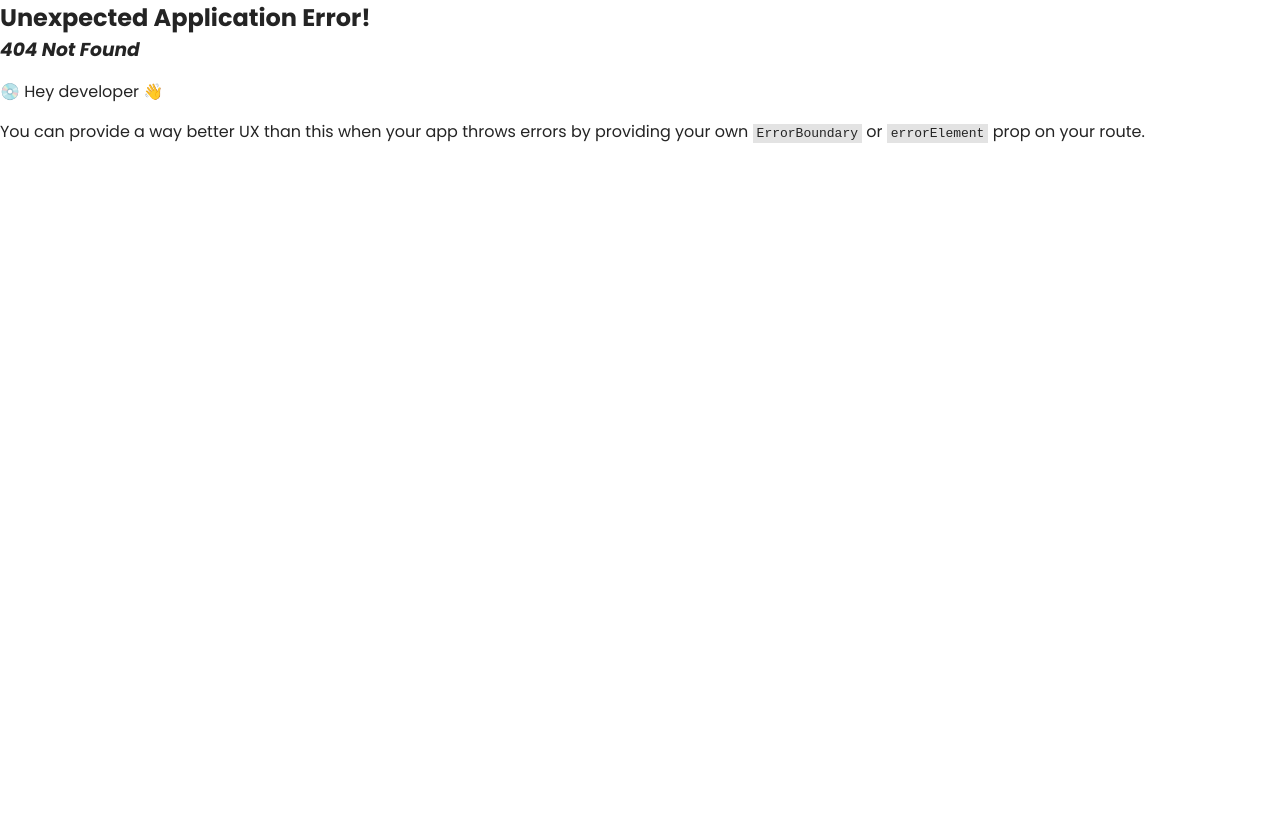
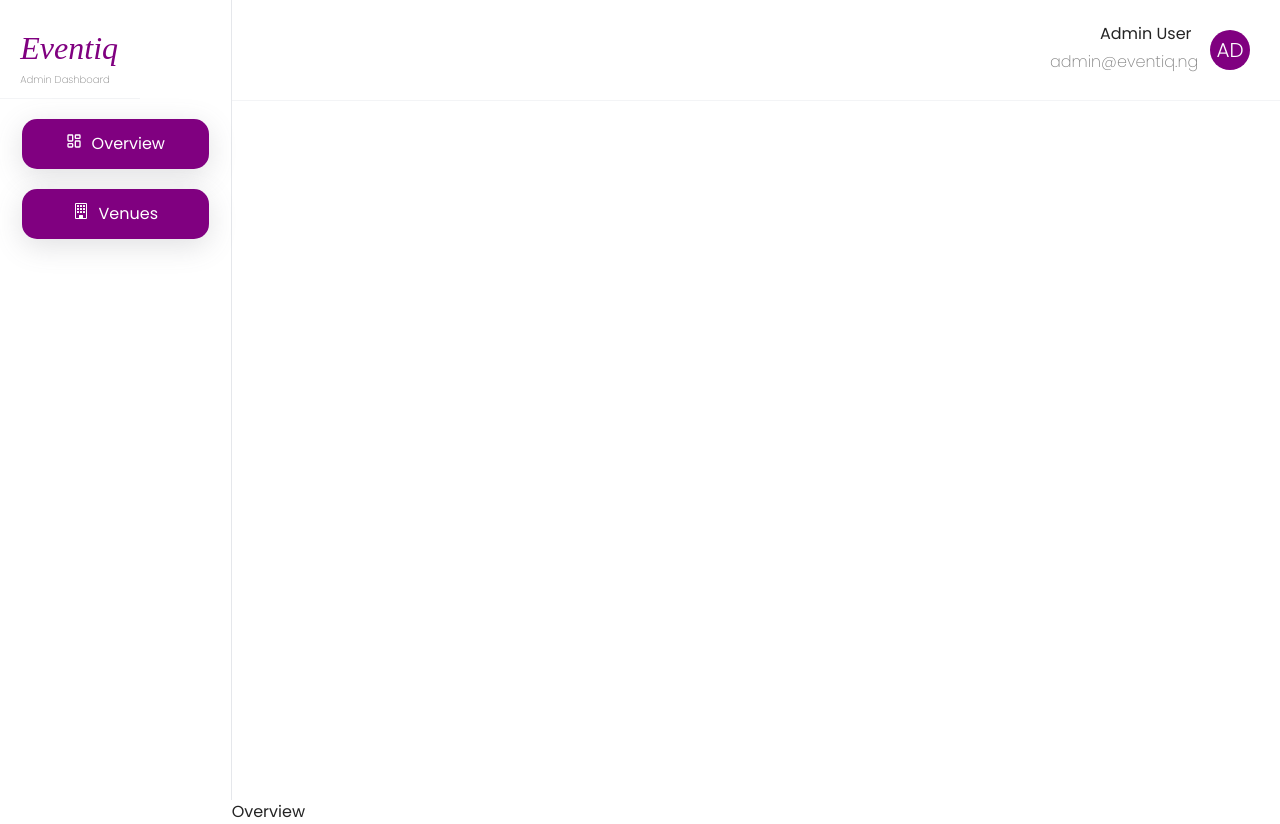
Before and after one commit to Olamartins1/EventApp, a React (Vite) app: page /#/admin-dashboard in a window 1280 px wide. Before the commit this address had no page. Before the commit the page ends 800 px from the top, so only its background shows below. Built offline with nearby package versions, Linux system fonts and the light colour scheme; sample sign-in values are in the browser's storage.

Commit message:
I started the admin dashboard

```diff
--- /dev/null
+++ b/src/components/layout/AdminDashboard.jsx
@@ -0,0 +1,18 @@
+import React from 'react'
+import AdminHeader from "../static/AdminHeader"
+import { Outlet } from "react-router-dom";
+import AdminSideBar from "../static/AdminSideBar"
+
+const AdminDashboard = () => {
+  return (
+    <div style={{ display: "flex", width: "100%"}}>
+      <AdminSideBar />
+      <div style={{ width: "100%" }}>
+        <AdminHeader />
+        <Outlet />
+      </div>
+    </div>
+  )
+}
+
+export default AdminDashboard
--- /dev/null
+++ b/src/components/static/AdminHeader.jsx
@@ -0,0 +1,80 @@
+import React from 'react'
+import styled from "styled-components"
+
+const AdminHeader = () => {
+  return (
+    <Container>
+        <Wrapper>
+          <div className='AdminIcon'>
+            <div className='Text'>
+              <div className='Name'>Admin User</div>
+              <div className='Email'>admin@eventiq.ng</div>
+            </div>
+            <div className='Avatar'>AD</div>
+          </div>
+        </Wrapper>
+    </Container>
+  )
+}
+
+export default AdminHeader
+
+const Container = styled.div`
+width:100%;
+height:100vh;
+`;
+
+const Wrapper = styled.div`
+width:100%;
+height:100px;
+display:flex;
+justify-content:flex-end;
+align-items:center;
+border-bottom: 1px solid #f3f4f6;
+
+
+.AdminIcon{
+width:40%;
+height:80px;
+margin-right:30px;
+display:flex;
+flex-direction:row;
+align-items:center;
+justify-content:flex-end;
+gap:10px;
+}
+
+.Text{
+width:50%;
+height:70%;
+display:flex;
+flex-direction:column;
+align-items:flex-end;
+}
+
+.Name{
+width:100px;
+height:30px;
+}
+
+.Email{
+width:150px;
+height:30px;
+font-size:16px;
+color:gray;
+font-weight:200;
+}
+
+.Avatar{
+ width:40px;
+ height:40px;
+ background:purple;
+ border-radius:50px;
+ color:#fff;
+ display:flex;
+ align-items:center;
+ justify-content:center;
+ font-size:20px;
+ font-weight:300;
+}
+`;
--- /dev/null
+++ b/src/components/static/AdminSideBar.jsx
@@ -0,0 +1,117 @@
+import React from 'react'
+import styled from "styled-components"
+import { LuLayoutDashboard } from "react-icons/lu";
+import { BsBuilding } from "react-icons/bs";
+
+const AdminSideBar = () => {
+  return (
+  <>
+  <Container>
+    <LogoSection>
+          <Logo>Eventiq</Logo>
+          <SubLogo>Admin Dashboard</SubLogo>
+        </LogoSection>
+        <MenuList>
+            <div className='Overview'>
+              <div className='overviewIcon'><LuLayoutDashboard /></div>
+              Overview
+            </div>
+            <div className='Venues'>
+              <div className='venuesIcon'><BsBuilding
+               /></div>
+              Venues
+            </div>
+          </MenuList>
+  </Container>
+  </>
+  )
+}
+
+export default AdminSideBar
+
+const Container = styled.div`
+width: 22%;
+  height: 100vh;
+  position: sticky;
+  top: 0;
+  left: 0;
+  background: white;
+  display: flex;
+  align-items:center;
+  flex-direction: column;
+  border-right: 1px solid #e5e7eb;
+  transition: transform 0.3s ease;
+  z-index: 999;
+`;
+
+const LogoSection = styled.div`
+  padding: 24px 20px;
+  border-bottom: 1px solid #f3f4f6;
+  height:50px;
+  margin-right:90px;
+
+  @media (max-width: 480px) {
+    padding: 20px 16px;
+  }
+`;
+
+const Logo = styled.h1`
+  font-family: "Brush Script MT", cursive;
+  font-size: 32px;
+  color: purple;
+  margin: 0;
+  font-weight: 400;
+  font-style: italic;
+  `;
+const SubLogo = styled.div`
+width:100px;
+color:gray;
+font-size:10px;
+font-weight:200;
+`;
+
+  const MenuList = styled.nav`
+  width:90%;
+  height:100%;
+  // background:blue;
+  display:flex;
+  flex-direction:column;
+  align-items:center;
+
+
+  .Overview{
+  width:90%;
+  height:50px;
+  background:purple;
+   margin-top:20px;
+   color:#fff;
+   border-radius:15px;
+   display:flex;
+   align-items:center;
+   justify-content:center;
+   flex-direction:row;
+  box-shadow: rgba(100, 100, 111, 0.2) 0px 7px 29px 0px;
+  }
+
+  .overviewIcon{
+  margin-right:10px;
+  }
+
+  .Venues{
+  width:90%;
+  height:50px;
+  background:purple;
+   margin-top:20px;
+   color:#fff;
+   border-radius:15px;
+   display:flex;
+   align-items:center;
+   justify-content:center;
+   flex-direction:row;
+  box-shadow: rgba(100, 100, 111, 0.2) 0px 7px 29px 0px;
+  }
+
+  .venuesIcon{
+  margin-right:10px;
+  }
+  `;
--- a/src/components/static/SideBar.jsx
+++ b/src/components/static/SideBar.jsx
@@ -193,7 +193,7 @@ const LogoSection = styled.div`
 const Logo = styled.h1`
   font-family: "Brush Script MT", cursive;
   font-size: 32px;
-  color: #9333ea;
+  color: purple;
   margin: 0;
   font-weight: 400;
   font-style: italic;
@@ -219,13 +219,13 @@ const MenuItem = styled.div`
   padding: 12px 20px;
   cursor: pointer;
   transition: all 0.2s ease;
-  background-color: ${(props) => (props.$active ? "#9333ea" : "transparent")};
+  background-color: ${(props) => (props.$active ? "purple" : "transparent")};
   color: ${(props) => (props.$active ? "white" : "#6b7280")};
   margin: 0 12px 4px 12px;
   border-radius: 8px;
 
   &:hover {
-    background-color: ${(props) => (props.$active ? "#9333ea" : "#f3f4f6")};
+    background-color: ${(props) => (props.$active ? "purple" : "#f3f4f6")};
   }
 
   @media (max-width: 480px) {
--- /dev/null
+++ b/src/pages/admin/AdminVenues.jsx
@@ -0,0 +1,9 @@
+import React from 'react'
+
+const AdminVenues = () => {
+  return (
+    <div>AdminVenues</div>
+  )
+}
+
+export default AdminVenues
--- /dev/null
+++ b/src/pages/admin/Overview.jsx
@@ -0,0 +1,9 @@
+import React from 'react'
+
+const Overview = () => {
+  return (
+    <div>Overview</div>
+  )
+}
+
+export default Overview
--- a/src/router/Router.jsx
+++ b/src/router/Router.jsx
@@ -25,6 +25,9 @@ import MyProfile from "./../pages/IndividualDashboard/Profile/MyProfile";
 import MyBooking from "./../pages/IndividualDashboard/Profile/MyBooking";
 import MyNotification from "./../pages/IndividualDashboard/Profile/MyNotification";
 import Setting from "./../pages/IndividualDashboard/Profile/Setting";
+import AdminDashboard from "../components/layout/AdminDashboard"
+import Overview from "../pages/admin/Overview";
+import AdminVenues from "../pages/admin/AdminVenues";
 
 export const Element = createHashRouter([
   {
@@ -123,4 +126,18 @@ export const Element = createHashRouter([
     path: "/signup-individual",
     element: <SignupIndividual />,
   },
+  {
+  path: "/admin-dashboard",
+    element: <AdminDashboard />,
+    children: [
+      {
+        index: true,
+        element: <Overview />,
+      },
+      {
+        path:"/admin-dashboard/venues",
+        element:<AdminVenues/>
+      }
+    ]
+  }
 ]);
```
